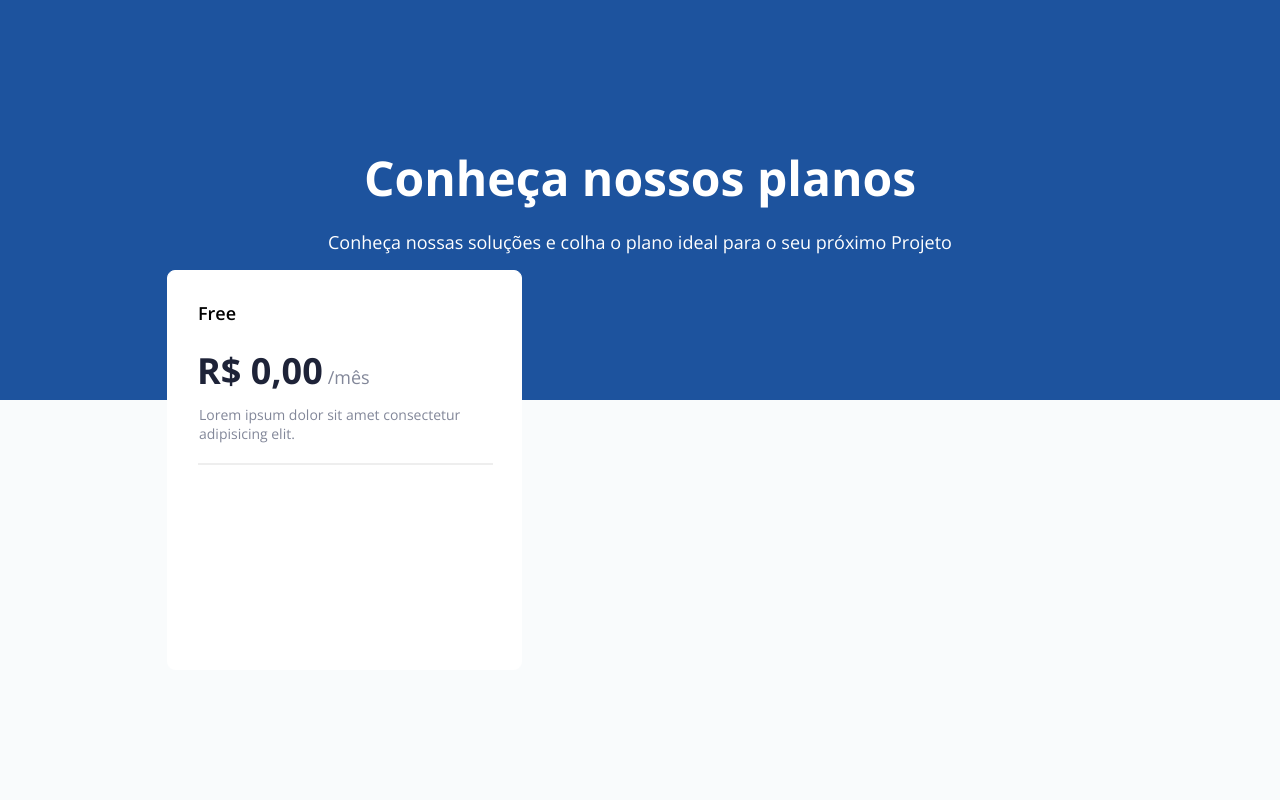
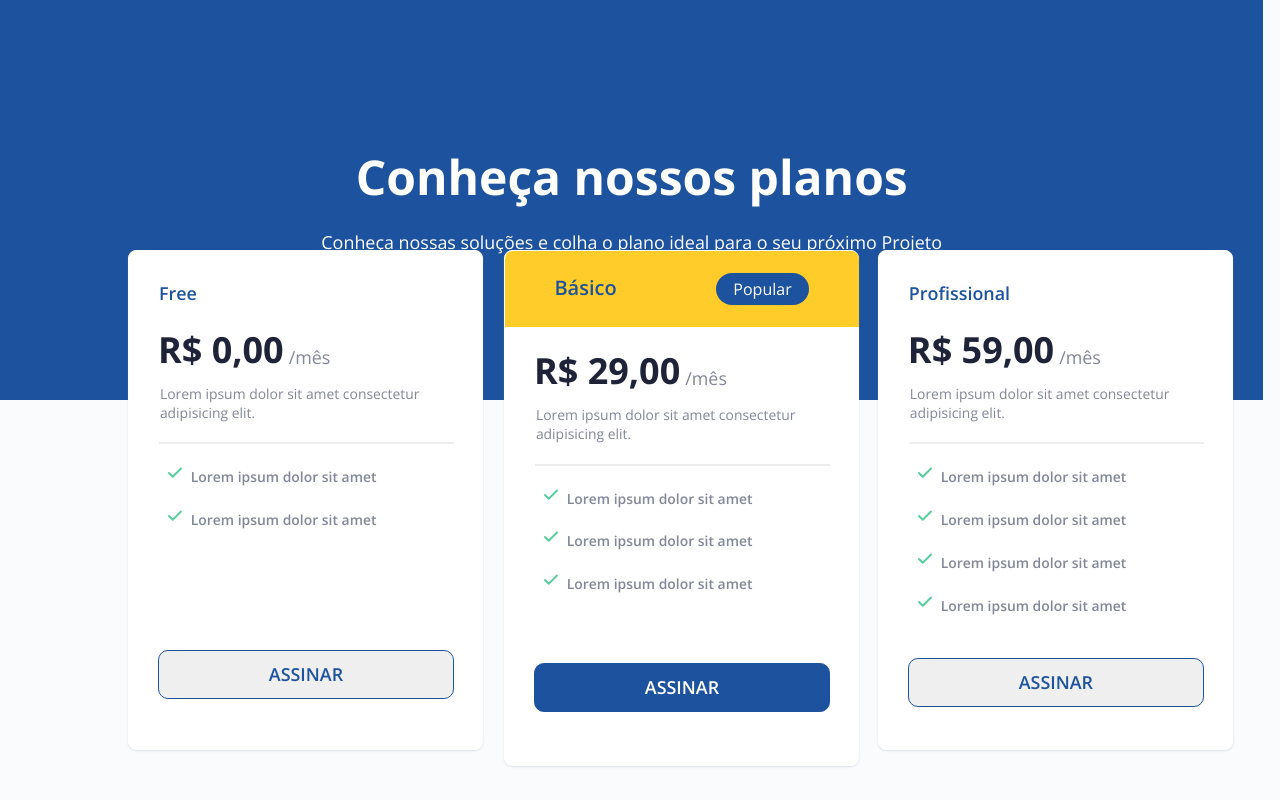
Before and after one commit to rdGxd/PricingTable, a plain HTML site: page index.html in a window 1280 px wide. Drawn offline with nearby package versions, Linux system fonts and the light colour scheme.

Commit message:
Falta uns ajustes

```diff
--- a/index.html
+++ b/index.html
@@ -21,12 +21,55 @@
       </p>
     </header>
     <main>
-      <section>
+      <section id="Free">
         <article>
           <h2>Free</h2>
           <p class="price">R$ 0,00<span class="mes">/mês</span></p>
-          <p class="description">Lorem ipsum dolor sit amet consectetur adipisicing elit.</p>
+          <p class="description">
+            Lorem ipsum dolor sit amet consectetur adipisicing elit.
+          </p>
           <div class="linha-vertical"></div>
+          <ul>
+            <li>Lorem ipsum dolor sit amet</li>
+            <li>Lorem ipsum dolor sit amet</li>
+          </ul>
+          <button type="submit">Assinar</button>
+        </article>
+      </section>
+      <section id="Basico">
+        <article>
+          <div class="algo">
+            <h2>Básico</h2>
+            <span id="Popular">Popular</span>
+          </div>
+          <p class="price">R$ 29,00<span class="mes">/mês</span></p>
+          <p class="description">
+            Lorem ipsum dolor sit amet consectetur adipisicing elit.
+          </p>
+          <div class="linha-vertical"></div>
+          <ul>
+            <li>Lorem ipsum dolor sit amet</li>
+            <li>Lorem ipsum dolor sit amet</li>
+            <li>Lorem ipsum dolor sit amet</li>
+          </ul>
+          <button type="submit">Assinar</button>
+        </article>
+      </section>
+      <section id="Profissional">
+        <article>
+          <h2>Profissional</h2>
+          <p class="price">R$ 59,00<span class="mes">/mês</span></p>
+          <p class="description">
+            Lorem ipsum dolor sit amet consectetur adipisicing elit.
+          </p>
+          <div class="linha-vertical"></div>
+          <ul>
+            <li>Lorem ipsum dolor sit amet</li>
+            <li>Lorem ipsum dolor sit amet</li>
+            <li>Lorem ipsum dolor sit amet</li>
+            <li>Lorem ipsum dolor sit amet</li>
+          </ul>
+          <button type="submit">Assinar</button>
         </article>
       </section>
     </main>
--- a/style.css
+++ b/style.css
@@ -21,7 +21,7 @@ body {
 header {
   display: flex;
   flex-direction: column;
-  width: 100vw;
+  width: 98.7vw;
   height: 50vh;
   background-color: var(--blue);
   align-items: center;
@@ -32,87 +32,178 @@ header {
 }
 
 header h1 {
-  margin-bottom: 20px;
+  margin-bottom: 1.25rem;
 
-  width: 553px;
-  height: 65px;
+  width: 34.56rem;
+  height: 4.06rem;
   font-style: normal;
   font-weight: 700;
-  font-size: 48px;
-  line-height: 65px;
+  font-size: 3rem;
+  line-height: 4.06rem;
 }
 
 header p {
   font-style: normal;
   font-weight: 400;
-  font-size: 18px;
-  line-height: 25px;
+  font-size: 1.12rem;
+  line-height: 1.56rem;
   text-align: center;
 }
 
 section {
   display: flex;
-  top: 270px;
-  left: 167px;
+  top: 15.62rem;
+  left: 8rem;
   background-color: #ffffff;
   position: absolute;
-  border: 1px solid #ffffff;
-  border-radius: 8px;
-  box-shadow: 0px, 1px, 2px, rgba(142, 150, 185, 0.25);
-  height: 400px;
-  width: 355px;
-}
-
-h2 {
-  display: flex;
-  font-weight: 600;
-  font-size: 18px;
-  line-height: 25px;
-  margin-left: 30px;
-  margin-top: 30px;
+  border: 0.06rem solid #ffffff;
+  border-radius: 0.5rem;
+  box-shadow: 0rem 0.06rem 0.125rem rgba(142, 150, 185, 0.25);
+  height: 31.25rem;
+  width: 22.18rem;
 }
 
 .price {
   display: flex;
-  margin-left: 29px;
+  margin-left: 1.81rem;
   font-style: normal;
   font-weight: 700;
-  font-size: 36px;
-  line-height: 49px;
+  font-size: 2.25rem;
+  line-height: 3.06rem;
   color: #1e2338;
 
-  margin-top: 20px;
+  margin-top: 1.25rem;
 }
 
 .mes {
   font-style: normal;
   font-weight: 400;
-  font-size: 18px;
-  line-height: 25px;
+  font-size: 1.12rem;
+  line-height: 1.56rem;
   color: #828799;
-  margin-top: 19px;
-  margin-left: 5px;
+  margin-top: 1.18rem;
+  margin-left: 0.31rem;
 }
 
 .description {
   font-style: normal;
   font-weight: 400;
-  font-size: 14px;
-  line-height: 19px;
+  font-size: 0.87rem;
+  line-height: 1.18rem;
 
-  margin-left: 31px;
-  margin-top: 10px;
+  margin-left: 1.93rem;
+  margin-top: 0.62rem;
 
   color: #828799;
 }
 
 .linha-vertical {
   display: flex;
-  width: 295px;
-  height: 2px;
+  width: 18.43rem;
+  height: 0.125rem;
   background: #eeeeee;
-  margin-left: 30px;
-  margin-right: 30px;
+  margin-left: 1.87rem;
+  margin-right: 1.87rem;
 
-  margin-top: 20px;
+  margin-top: 1.25rem;
 }
+
+ul,
+li {
+  margin-left: 1.93rem;
+  margin-top: 1.25rem;
+
+  font-style: normal;
+  font-weight: 600;
+  font-size: 0.87rem;
+  line-height: 1.18rem;
+  color: var(--gray);
+  list-style-image: url(assets/check.svg);
+}
+
+#Profissional button,
+#Free button,
+#Basico button {
+  width: 18.5rem;
+  height: 3.06rem;
+  margin-left: 1.81rem;
+
+  border: 0.06rem solid var(--blue);
+  border-radius: 0.62rem;
+
+  font-style: normal;
+  font-weight: 600;
+  font-size: 1.12rem;
+  line-height: 1.56rem;
+
+  text-align: center;
+  text-transform: uppercase;
+
+  color: var(--blue);
+}
+
+#Free h2,
+#Profissional h2 {
+  font-style: normal;
+  font-weight: 600;
+  font-size: 1.12rem;
+  line-height: 1.56rem;
+  color: var(--blue);
+
+  margin-top: 1.87rem;
+  margin-left: 1.87rem;
+}
+
+#Profissional {
+  margin-left: 46.87rem;
+}
+
+#Profissional button {
+  margin-top: 2.62rem;
+}
+
+#Basico {
+  display: flex;
+  margin-left: 23.5rem;
+  height: 32.25rem;
+}
+
+#Free button {
+  margin-top: 7.5rem;
+}
+
+#Basico button {
+  color: #ffffff;
+  margin-top: 4.31rem;
+  background-color: var(--blue);
+}
+
+#Popular {
+  display: flex;
+  justify-content: center;
+  align-items: center;
+  width: 5.87rem;
+  height: 2rem;
+
+  border-radius: 40rem;
+  background-color: var(--blue);
+  color: #ffffff;
+}
+
+.algo {
+  display: flex;
+  justify-content: space-around;
+  text-align: center;
+  align-items: center;
+  width: 22.12rem;
+  height: 4.75rem;
+  background-color: var(--yellow);
+  border-radius: 0.5rem 0.5rem 0rem 0rem;
+}
+
+.algo h2 {
+  color: var(--blue);
+  font-weight: 600;
+  font-size: 1.25rem;
+  line-height: 1.68rem;
+}
```
